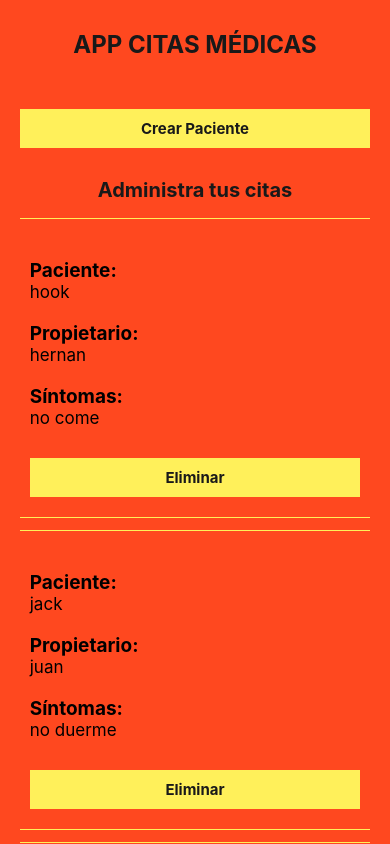
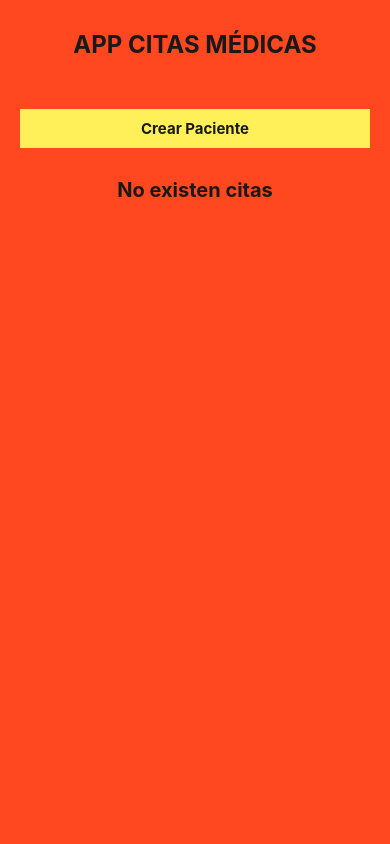
Before and after one commit to acroooo/citasmedicas, a React Native app: screen / in a window 390 px wide. Built offline with nearby package versions, Linux system fonts and the light colour scheme.

Commit message:
keyboard dismiss & Touchable sin feedback

```diff
--- a/App.js
+++ b/App.js
@@ -5,7 +5,9 @@ import {
   View,
   FlatList,
   TouchableHighlight,
+  TouchableWithoutFeedback,
   Platform,
+  Keyboard,
 } from "react-native";
 //Imports de componentes
 import Cita from "./componentes/Cita";
@@ -14,11 +16,7 @@ import Formulario from "./componentes/Formulario";
 
 const App = () => {
   // define State de citas
-  const [citas, setCitas] = useState([
-    { id: "1", paciente: "hook", propietario: "hernan", sintomas: "no come" },
-    { id: "2", paciente: "jack", propietario: "juan", sintomas: "no duerme" },
-    { id: "3", paciente: "morn", propietario: "avelo", sintomas: "no canta" },
-  ]);
+  const [citas, setCitas] = useState([]);
   // State para mostrar form
   const [mostrarForm, guardarMostrarForm] = useState(false);
 
@@ -34,8 +32,14 @@ const App = () => {
     guardarMostrarForm(!mostrarForm);
   };
 
+  // Cierro teclado
+  const cerrarTeclado = () => {
+    Keyboard.dismiss();
+  };
+
   return (
     <>
+      <TouchableWithoutFeedback onPress={() => cerrarTeclado()}>
         <View style={styles.contenedor}>
           <Text style={styles.titulo}>APP CITAS MÉDICAS</Text>
           <View>
@@ -50,7 +54,9 @@ const App = () => {
           <View style={styles.contenido}>
             {mostrarForm ? (
               <>
-              <Text style={styles.subtitulo}>Crear nueva cita</Text>
+                <Text style={styles.subtitulo}>
+                  {mostrarForm ? "Cancelar nueva cita" : "Crear nueva cita"}
+                </Text>
                 <Formulario
                   citas={citas}
                   setCitas={setCitas}
@@ -60,7 +66,9 @@ const App = () => {
             ) : (
               <>
                 <Text style={styles.subtitulo}>
-                {citas.length > 0 ? "Administra tus citas" : "No existen citas"}
+                  {citas.length > 0
+                    ? "Administra tus citas"
+                    : "No existen citas"}
                 </Text>
                 <FlatList
                   style={styles.listado}
@@ -74,6 +82,7 @@ const App = () => {
             )}
           </View>
         </View>
+      </TouchableWithoutFeedback>
     </>
   );
 };
```
Lines whose indentation alone changed are shown as unchanged.
